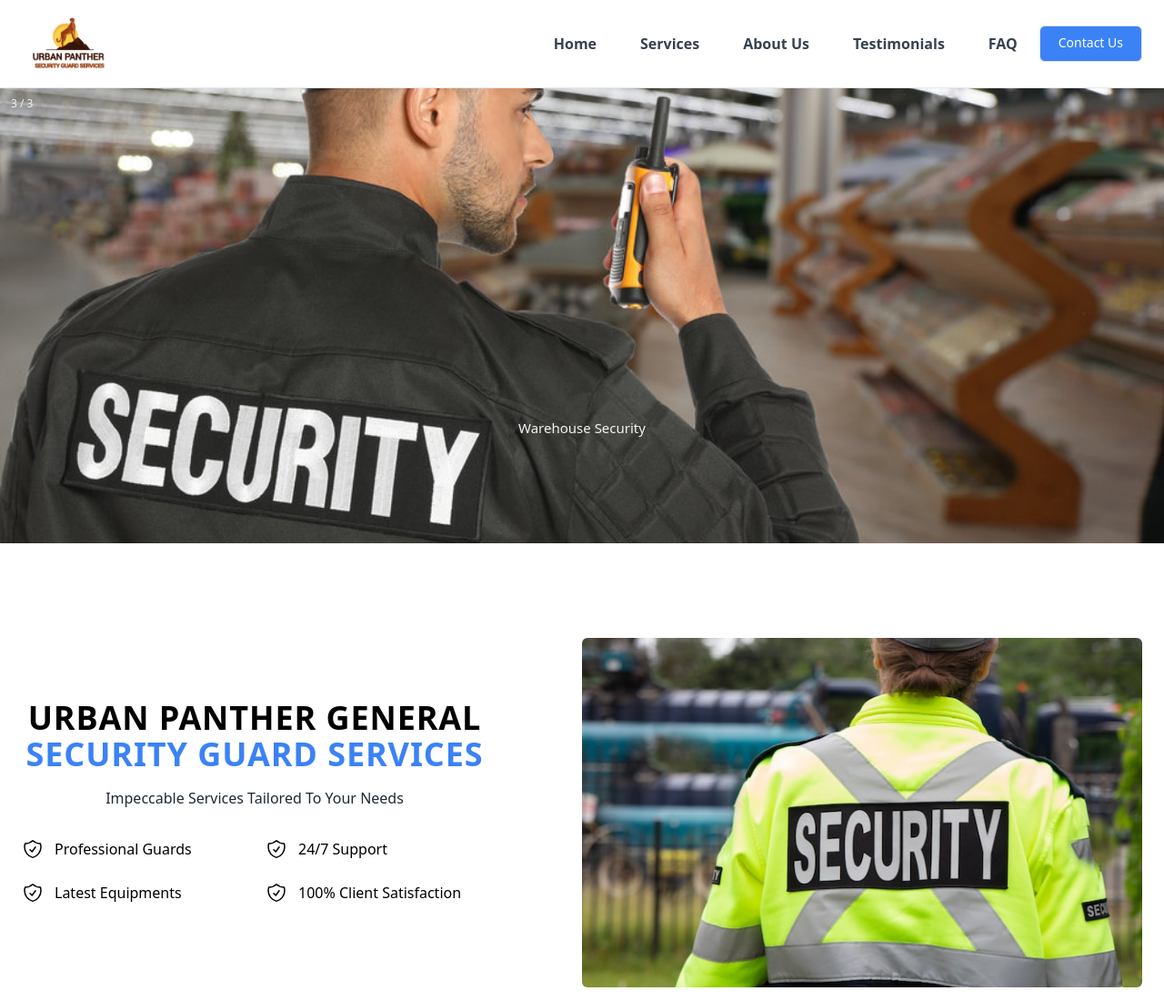
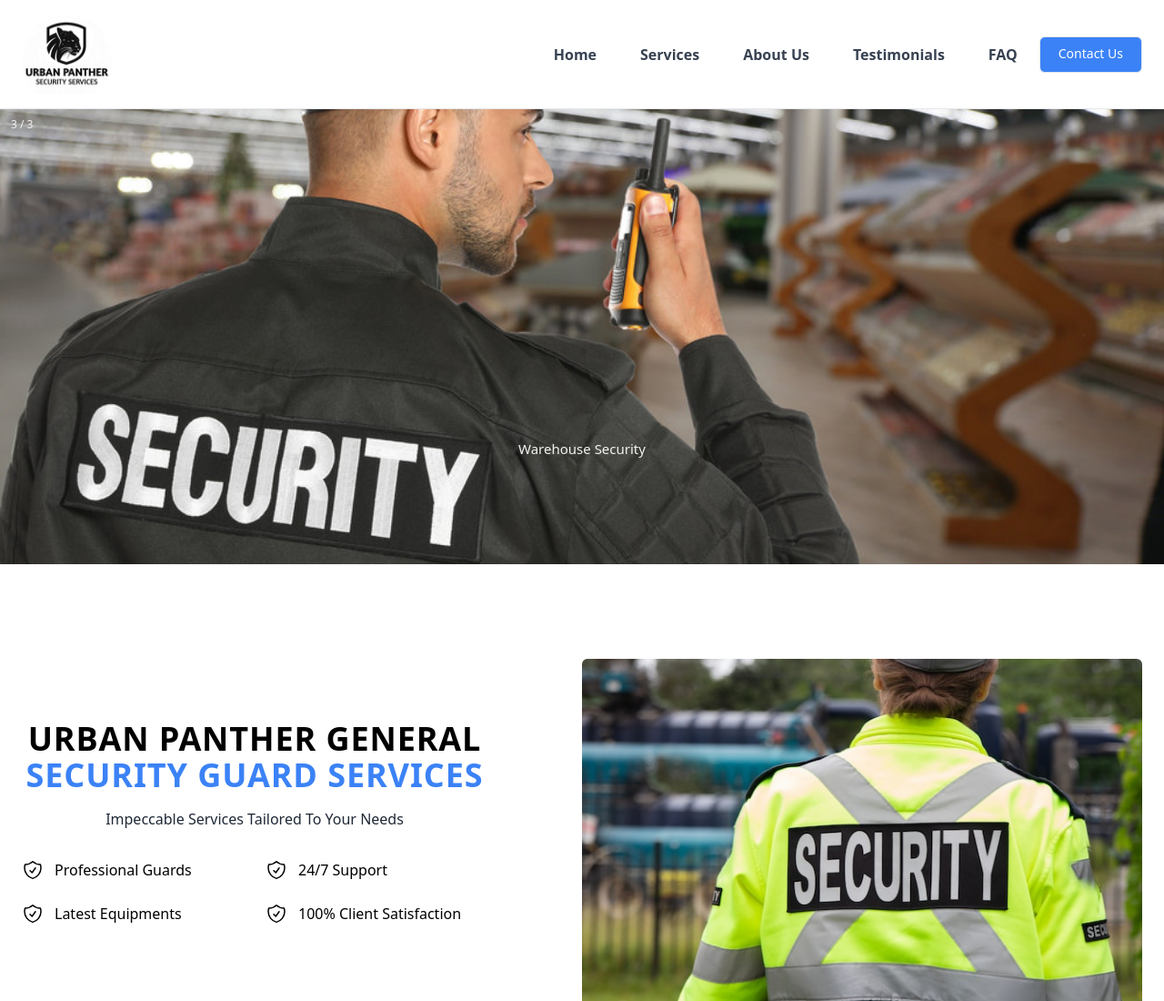
Before and after one commit to Sanan4li/Security-Website, a website: page index.html in a window 1280 px wide. Shown: the top 1100 px of the page at 91% size. Drawn offline with nearby package versions, Linux system fonts and the light colour scheme.

Commit message:
added new logo

```diff
--- a/index.html
+++ b/index.html
@@ -30,7 +30,7 @@
                 <img
                   width="100"
                   height="70"
-                  src="images/urban_panther_security_services_logo.png"
+                  src="images/urbanpanther_logo.png"
                 />
               </a>
             </div>
```
Also changed, not shown: images/urban_panther_security_services_logo.png (deleted), images/urbanpanther_logo.png (added).
